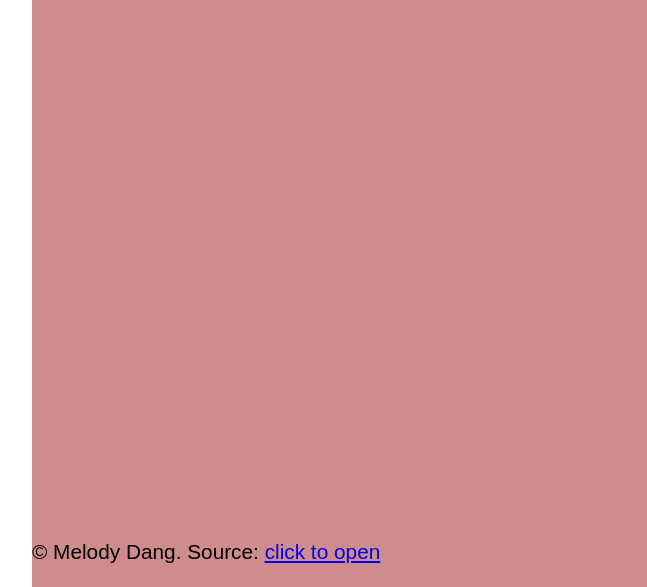
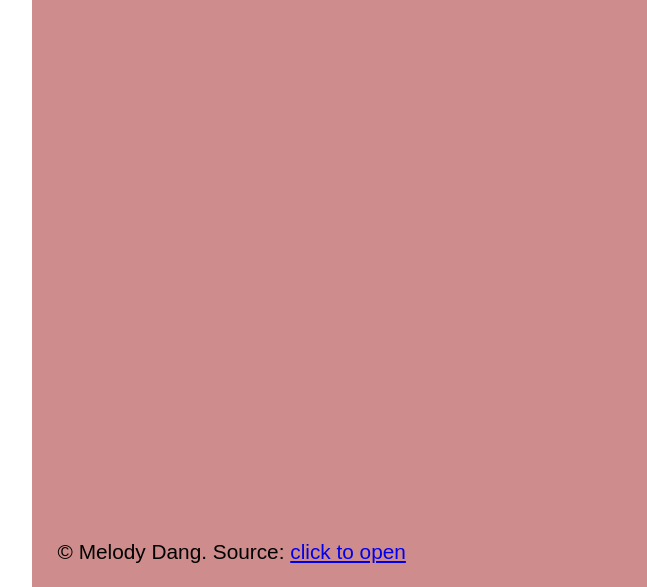
Before and after one commit to melodydang28/melodydang28.github.io, a plain HTML site: page rhododendron/index.html in a window 1280 px wide. Shown: the part 213-800 px from the top of the page, without its empty margins (608-1255 px from the left). Drawn offline with Linux system fonts and the light colour scheme.

Commit message:
Added margin left to footer

```diff
--- a/rhododendron/styles.css
+++ b/rhododendron/styles.css
@@ -98,7 +98,7 @@ header{
     #footer p {
         width: 50vw;
         left: 50vw;
-        margin-left: 0vw;
+        margin-left: 2vw;
         font-size: 1.3em;
     }
 }
```
